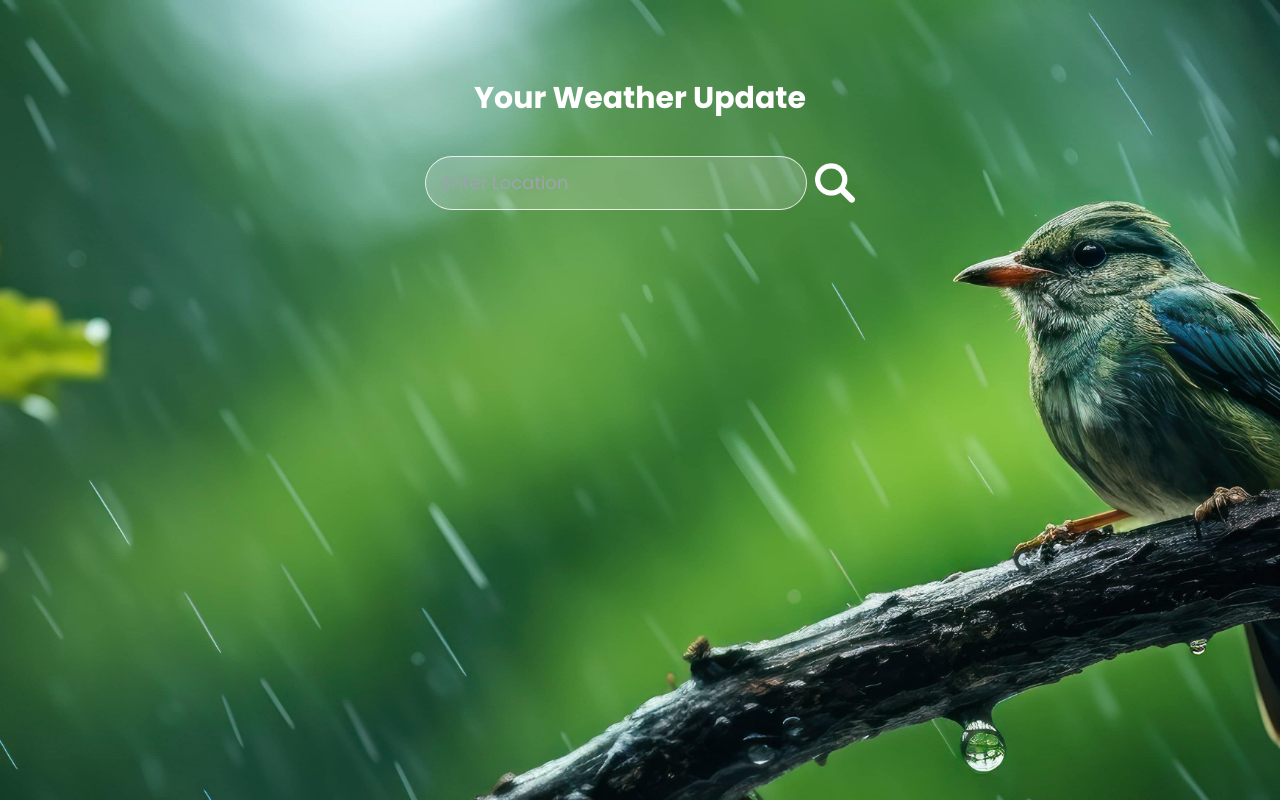
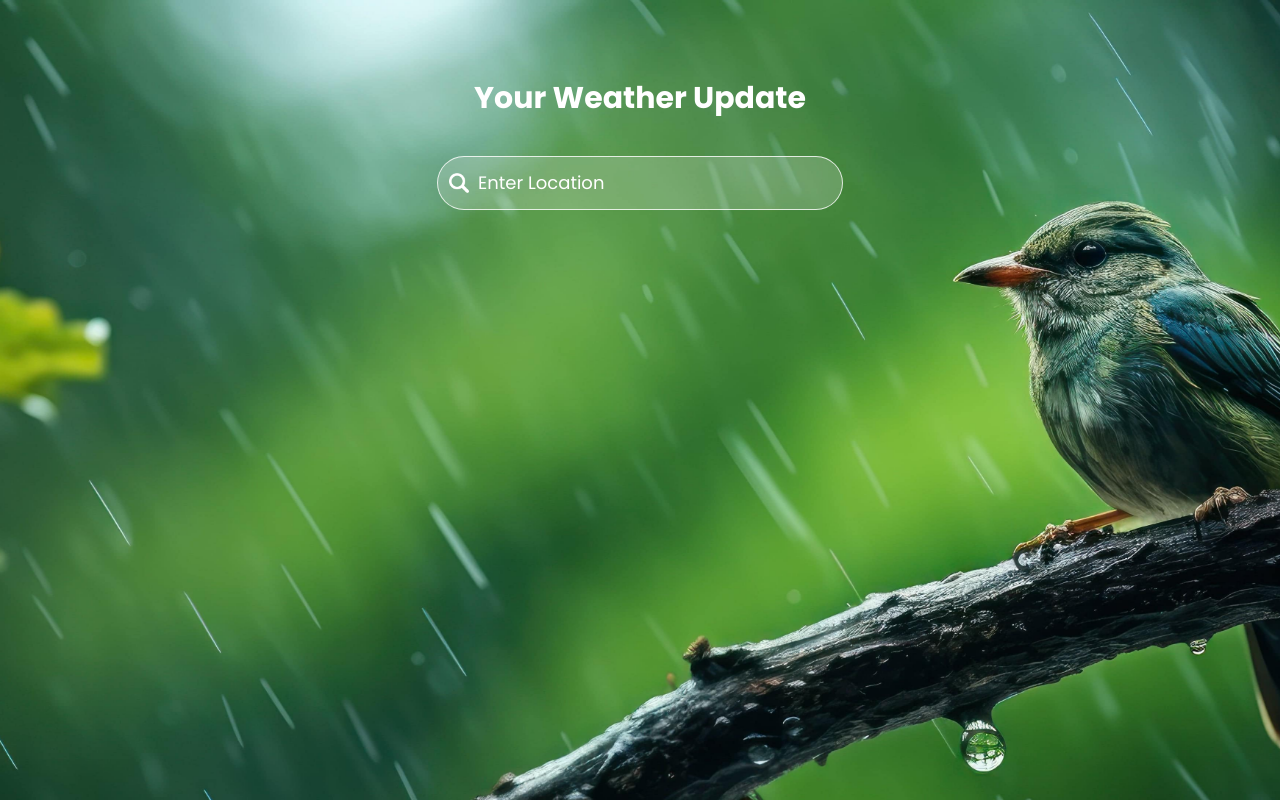
Before and after one commit to Abel-G/weather-app, a React (Vite) app: page / in a window 1280 px wide. Shown: the top 800 px of the page. Built offline with nearby package versions, Linux system fonts and the light colour scheme.

Commit message:
finalizing styling the search bar

```diff
--- a/src/App.jsx
+++ b/src/App.jsx
@@ -14,9 +14,20 @@ const preloadImages = [clear, clouds, rain, thunderstorm, defau, Snowy, fog].for
   const img = new Image();
   img.src = src;
 });
+  /**
+   * App component that fetches weather data for a given location and displays it in a WeatherCard.
+   * It also renders a SearchBar component to allow the user to input a new location.
+   * The background image of the app depends on the current weather condition.
+*/
 function App() {
   const [data, setData] = useState({});
 
+  /**
+   * Fetches weather data from the OpenWeatherMap API for a given location.
+   * If the location is not valid, an alert is shown and nothing else is done.
+   * If the API call fails (e.g. because the API key is invalid), an error is logged to the console.
+   * If the API call succeeds, the weather data is stored in the component state and logged to the console.
+   */
   const fetchWeatherData = (location) => {
     if(!location){
       alert('Please enter correct city name');
@@ -40,10 +51,7 @@ function App() {
         console.error("Error fetching weather data:", error);
       });
   };
-  const reset = () => {
-    setData(false); // Clear weather data
-    inputRef.current.value = ''; // Clear input field
-}
+
   // Memoize the background image computation to avoid unnecessary recalculations
   const getBackgroundImage = useMemo(() => {
     if (!data.weather) return '';
@@ -64,6 +72,7 @@ function App() {
         return `url(${defau})`;
     }
   }, [data.weather]);
+
   return (
     <div className='app'style={{ backgroundImage: getBackgroundImage, backgroundRepeat: 'no-repeat', backgroundPosition: 'center', backgroundSize: 'cover'}}>
       <SearchBar onSearch={fetchWeatherData} />
--- a/src/components/SearchBar.jsx
+++ b/src/components/SearchBar.jsx
@@ -1,6 +1,5 @@
 import { useRef, useState } from 'react'
 import search from '../assets/search.png'
-import { BrowserRouter, Routes, Route} from 'react-router-dom';
 function SearchBar({ onSearch }) {
   const inputRef = useRef();
   const [location, setLocation] = useState('');
@@ -19,21 +18,24 @@ function SearchBar({ onSearch }) {
   return (
     <div className='text-center p-10'>
       <h1 className='text-3xl font-bold text-center m-0 py-10'>Your Weather Update</h1>
-      <div className='flex flex-row justify-center items-center m-0'>
+      <div className="flex items-center justify-center">
+          <div className="relative flex items-center">
+            <img
+              src={search}
+              alt="Search"
+              className="absolute left-3 w-5 h-5 brightness-0 invert cursor-pointer"
+              onClick={handleIconClick}
+            />
             <input
               ref={inputRef}
               value={location}
               onChange={(event) => setLocation(event.target.value)}
               onKeyDown={handleKeyDown}
-          placeholder='Enter Location'
-          type='text'
-          className='px-4 py-3 text-lg rounded-full border border-white/80 bg-white/20 text-white focus:outline-none  focus:none ::placeholder {color: white;}'
+              placeholder="Enter Location"
+              type="text"
+              className="pl-10 pr-4 py-3 text-lg rounded-full border border-white/80 bg-white/20 text-white focus:outline-none focus:none placeholder-white"
             />
-        <img
-          src={search}
-          alt="Search"
-          className=' size-10 ml-2 brightness-0 invert cursor-pointer'
-          onClick={handleIconClick} />
+          </div>
         </div>
     </div>
   )
--- a/src/components/WeatherCard.jsx
+++ b/src/components/WeatherCard.jsx
@@ -2,7 +2,9 @@ import React from 'react'
 import thermometer from '../assets/thermometer.png'
 import wind from '../assets/wind.png'
 import humidity from '../assets/humidity.png'
+
 function WeatherCard({ data }) {
+
   return (
     <div className='max-w-5xl mx-auto px-4 pt-10 relative flex lg:flex-row flex-col md:flex-col gap-10 justify-between overflow-hidden' >
       <div className='w-full mx-auto bg-white/40 px-4  rounded-2xl flex justify-between'>
```
Lines whose indentation alone changed are shown as unchanged.
